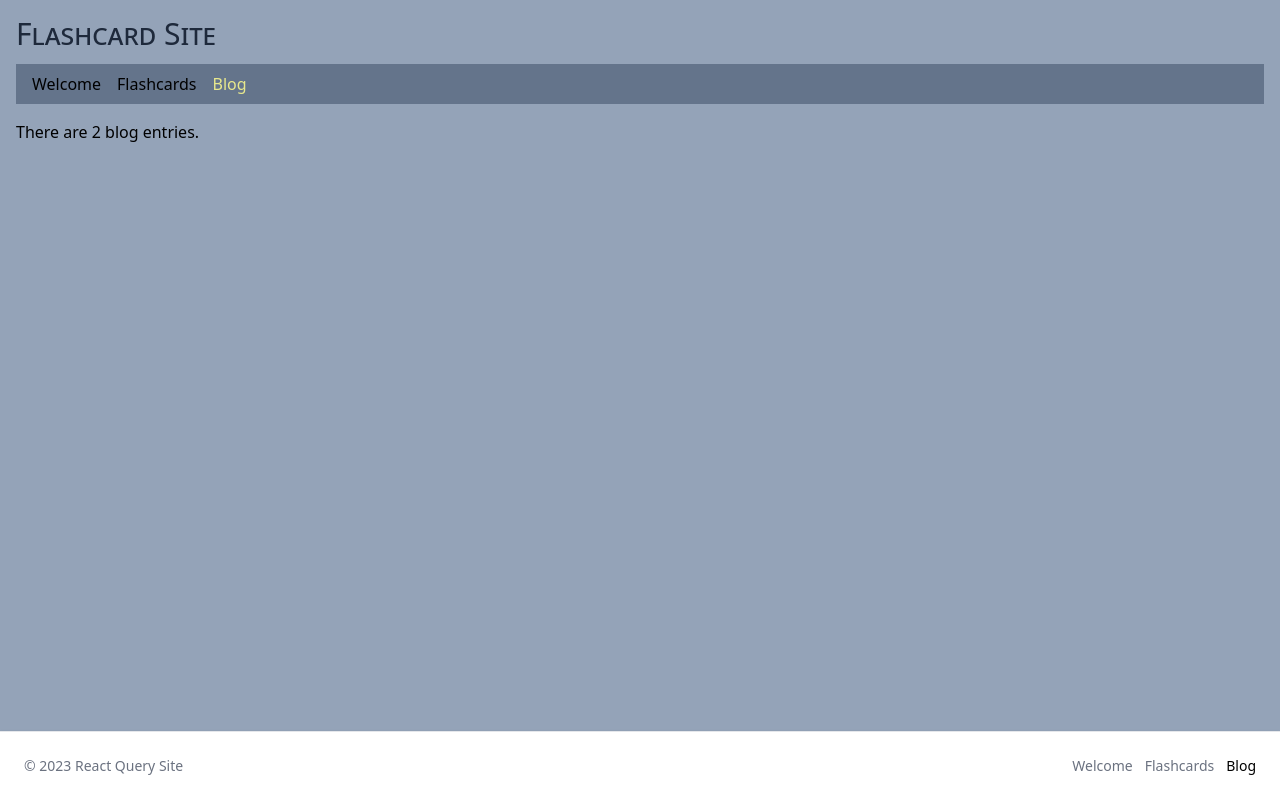
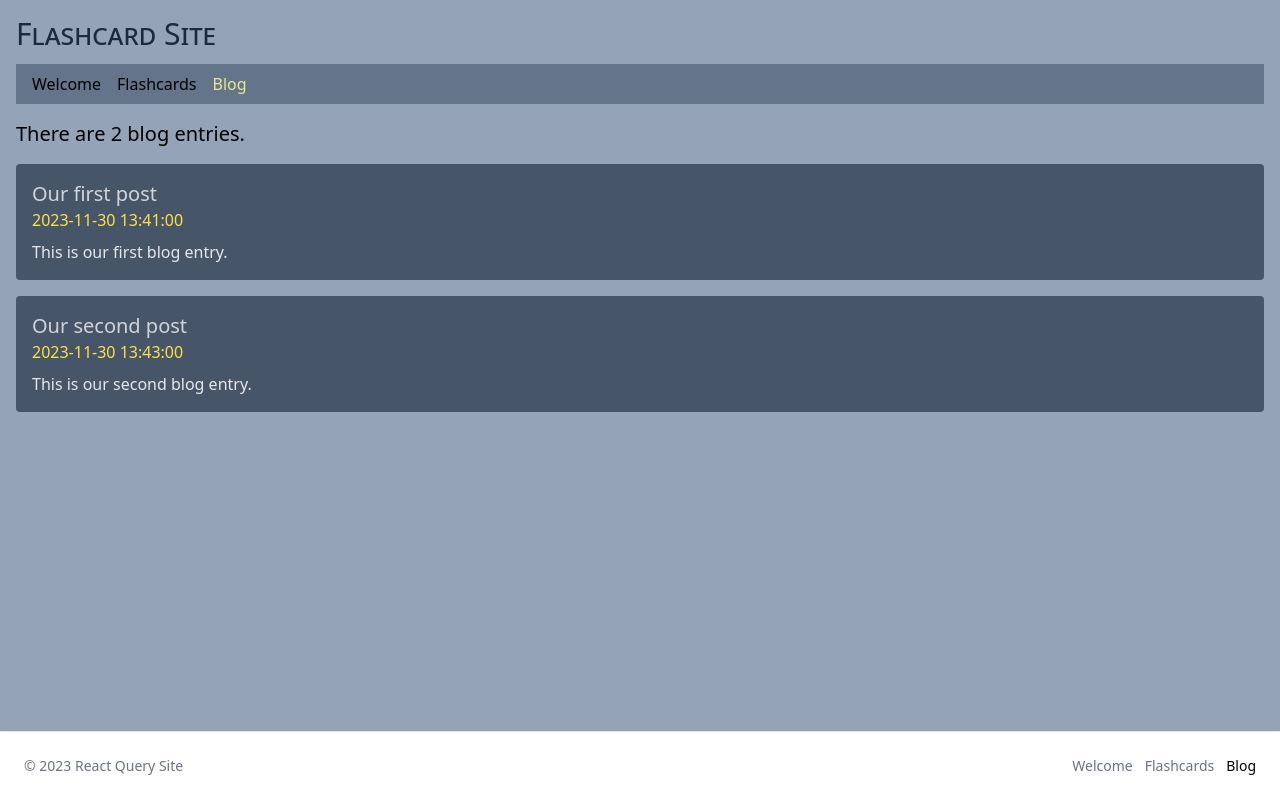
Before and after one commit to edwardtanguay/et412-react-query-flashcard-site, a React (Vite) app: page /blog in a window 1280 px wide. Built offline with nearby package versions, Linux system fonts and the light colour scheme; data requests are answered from the project's data file.

Commit message:
showing blog entries

```diff
--- a/src/pages/PageBlog.tsx
+++ b/src/pages/PageBlog.tsx
@@ -4,6 +4,21 @@ import { AppContext } from "../AppContext";
 export const PageBlog = () => {
 	const { blogItems } = useContext(AppContext);
 	return (
-		<p>There are {blogItems.length} blog entries.</p>
+		<>
+		<h2 className="text-xl mb-4">There are {blogItems.length} blog entries.</h2>
+
+
+			{blogItems.map(blogItem => {
+				return (
+					<div key={blogItem.id} className="bg-slate-600 p-4 mb-4 rounded">
+						<p className="text-gray-300 text-xl">{blogItem.title}</p>
+						<p className="text-yellow-300 mb-2">{blogItem.when}</p>
+						<p className="text-gray-200">{blogItem.body}</p>
+					</div>
+				)
+			})}
+
+
+		</>
 	)
 }
```
